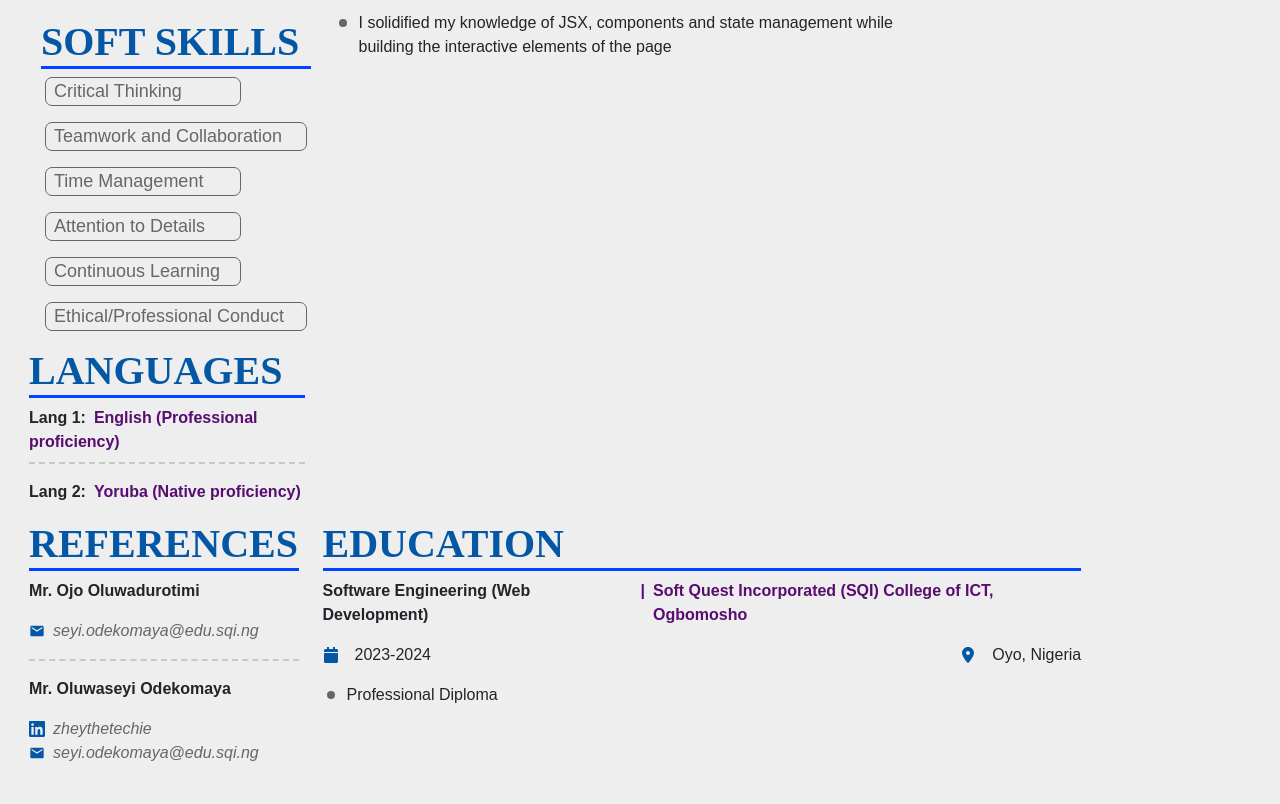
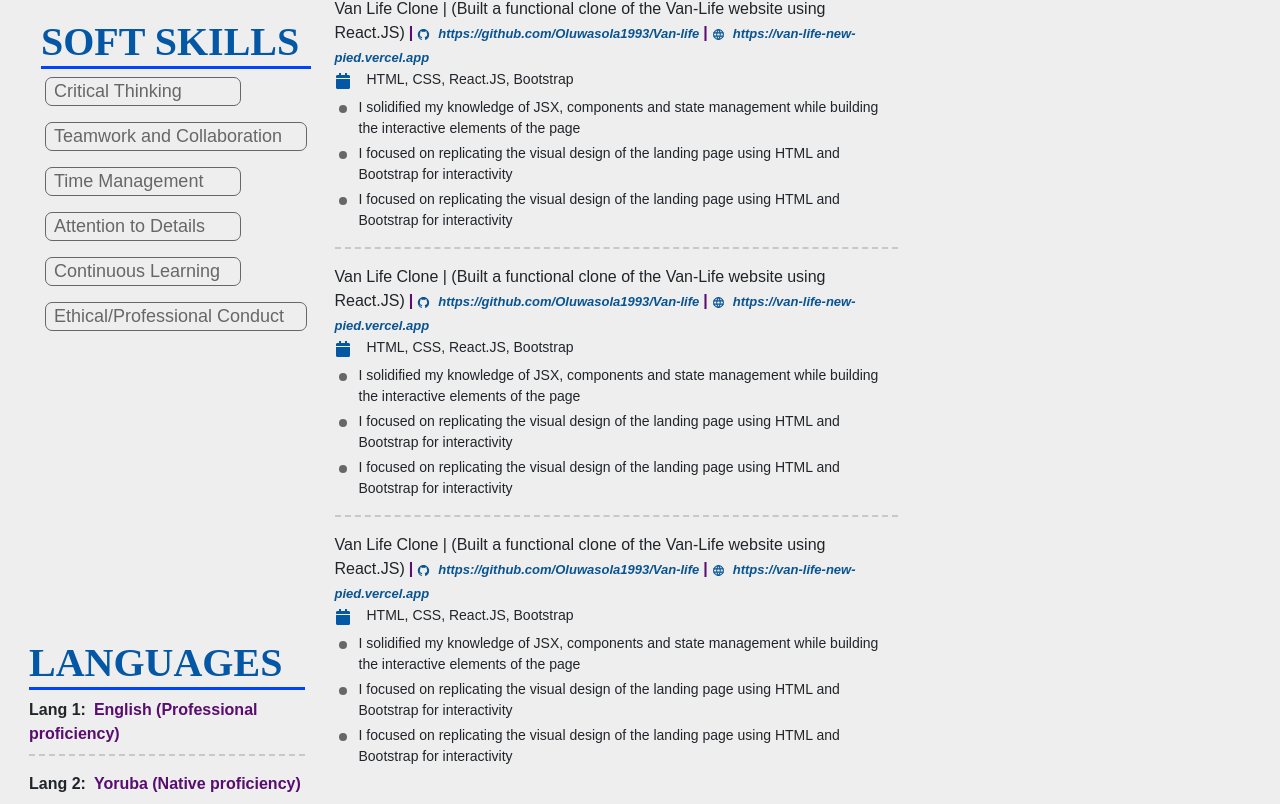
Before and after one commit to Oluwasola1993/My-CV, a React (Vite) app: page / in a window 1280 px wide. Shown: the part 576-1380 px from the top of the page. Before the commit the page ends 1341 px from the top, so only its background shows below. Built offline with nearby package versions, Linux system fonts and the light colour scheme.

Commit message:
Almost done with the projects sectio

```diff
--- a/src/Components/CV.jsx
+++ b/src/Components/CV.jsx
@@ -23,7 +23,7 @@ const CV = () => {
             <h1 className="Name">OJO OLUWASOLA</h1>
             <p className="FEd">Front-End Developer (React.JS)</p>
             <div className="row">
-              <div className="col-12 col-md-6 col-lg-4">
+              <div className="col-12 col-md-7 col-lg-4">
                 <a className="link1" href="mailto:ojooluwasola7@gmail.com">
                   <div className="d-flex gap-2">
                     <span className="icon">@</span> ojooluwasola7@gmail.com
@@ -51,7 +51,7 @@ const CV = () => {
                 </a>
               </div>
               <div className="row">
-                <div className="col-12 col-md-6 col-lg-6">
+                <div className="col-12 col-md-12 col-lg-6">
                   <a
                     className="link1"
                     href="https://www.linkedin.com/in/oluwasola-ojo-383b78190"
@@ -64,7 +64,7 @@ const CV = () => {
                     </div>
                   </a>
                 </div>
-                <div className="col-12 col-md-6 col-lg-6">
+                <div className="col-12 col-md-8 col-lg-6">
                   <a href="https://github.com/Oluwasola1993" className="link1">
                     <div className="d-flex gap-2">
                       <span className="icon">
@@ -75,7 +75,7 @@ const CV = () => {
                   </a>
                 </div>
                 <div className="row">
-                  <div className="col-12 col-md-6 col-lg-6">
+                  <div className="col-12 col-md-8 col-lg-6">
                     <a
                       className="link1"
                       href="https://www.twitter.com/@OLUWASO37625157"
@@ -93,7 +93,7 @@ const CV = () => {
             </div>
           </div>
           <div className="row px-lg-4 pt-4 mt-2">
-            <div className="col-12 col-md-3 col-lg-3">
+            <div className="col-12 col-md-4 col-lg-3">
               <h1 className="Name2">SKILLS</h1>
               <div className="d-flex gap-2 Skills px-1">
                 <p className="sk px-2">HTML 5</p>
@@ -121,7 +121,7 @@ const CV = () => {
                 <p className="sk px-2">Git</p>
               </div>
             </div>
-            <div className="col-12 col-md-6 col-lg-6">
+            <div className="col-12 col-md-8 col-lg-6">
               <h1 className="Name2">About Me</h1>
               <div className="FEd">
                 Highly skilled React Developer with 2 years of experience in
@@ -134,7 +134,7 @@ const CV = () => {
               </div>
             </div>
             <div className="row px-lg-4 pt-4">
-              <div className="col-12 col-md-3 col-lg-3">
+              <div className="col-12 col-md-5 col-lg-3">
                 <h1 className="Name2">SOFT SKILLS</h1>
                 <div className="Skills px-1">
                   <p className="sk px-2 w-75">Critical Thinking</p>
@@ -145,14 +145,16 @@ const CV = () => {
                   <p className="sk px-2">Ethical/Professional Conduct</p>
                 </div>
               </div>
-              <div className="col-12 col-md-6 col-lg-6 moveUp">
+              <div className="col-12 col-md-7 col-lg-6 moveUp">
                 <div>
                   <h1 className="Name2">PROJECTS</h1>
                 </div>
                 <div className="col-12 col-md-12 col-lg-12">
-                  <div>
-                    Van Life Clone | (Built a functional clone of the Van-Life
-                    website using React.JS){" "}
+                  <div className="lin pb-3">
+                    <span className="headings">
+                      Van Life Clone | (Built a functional clone of the Van-Life
+                      website using React.JS)
+                    </span>
                     <span className="fw-bold FEd px-lg-1">|</span>
                     <a
                       href="https://github.com/Oluwasola1993/Van-life"
@@ -177,24 +179,162 @@ const CV = () => {
                       <span className="icon">
                         <FaCalendar />
                       </span>
-                      <p>HTML, CSS, ReactJS, Bootstrap</p>
+                      <small>HTML, CSS, React.JS, Bootstrap</small>
                     </div>
-                    <div className="d-flex gap-2">
+                    <div className="d-flex gap-2 pt-1">
                       <span className="iC">
                         <GoDotFill />
                       </span>
-                      <p>
+                      <small>
                         I solidified my knowledge of JSX, components and state
                         management while building the interactive elements of
                         the page
-                      </p>
+                      </small>
+                    </div>
+                    <div className="d-flex gap-2 pt-1">
+                      <span className="iC">
+                        <GoDotFill />
+                      </span>
+                      <small>
+                        I focused on replicating the visual design of the
+                        landing page using HTML and Bootstrap for interactivity
+                      </small>
+                    </div>
+                    <div className="d-flex gap-2 pt-1">
+                      <span className="iC">
+                        <GoDotFill />
+                      </span>
+                      <small>
+                        I focused on replicating the visual design of the
+                        landing page using HTML and Bootstrap for interactivity
+                      </small>
+                    </div>
+                  </div>
+                  <div className="pt-3 lin pb-3">
+                    <span className="headings">
+                      Van Life Clone | (Built a functional clone of the Van-Life
+                      website using React.JS)
+                    </span>
+                    <span className="fw-bold FEd px-lg-1">|</span>
+                    <a
+                      href="https://github.com/Oluwasola1993/Van-life"
+                      className="proLink"
+                    >
+                      <span>
+                        <AiOutlineGithub className="me-2" />
+                        https://github.com/Oluwasola1993/Van-life
+                      </span>
+                    </a>
+                    <span className="fw-bold FEd px-lg-1">|</span>
+                    <a
+                      href="https://van-life-new-pied.vercel.app/"
+                      className="proLink"
+                    >
+                      <span>
+                        <TbWorld className="me-2" />
+                      </span>
+                      <span>https://van-life-new-pied.vercel.app</span>
+                    </a>
+                    <div className="d-flex gap-3">
+                      <span className="icon">
+                        <FaCalendar />
+                      </span>
+                      <small>HTML, CSS, React.JS, Bootstrap</small>
+                    </div>
+                    <div className="d-flex gap-2 pt-1">
+                      <span className="iC">
+                        <GoDotFill />
+                      </span>
+                      <small>
+                        I solidified my knowledge of JSX, components and state
+                        management while building the interactive elements of
+                        the page
+                      </small>
+                    </div>
+                    <div className="d-flex gap-2 pt-1">
+                      <span className="iC">
+                        <GoDotFill />
+                      </span>
+                      <small>
+                        I focused on replicating the visual design of the
+                        landing page using HTML and Bootstrap for interactivity
+                      </small>
+                    </div>
+                    <div className="d-flex gap-2 pt-1">
+                      <span className="iC">
+                        <GoDotFill />
+                      </span>
+                      <small>
+                        I focused on replicating the visual design of the
+                        landing page using HTML and Bootstrap for interactivity
+                      </small>
+                    </div>
+                  </div>
+                  <div className="pt-3">
+                    <span className="headings">
+                      Van Life Clone | (Built a functional clone of the Van-Life
+                      website using React.JS)
+                    </span>
+                    <span className="fw-bold FEd px-lg-1">|</span>
+                    <a
+                      href="https://github.com/Oluwasola1993/Van-life"
+                      className="proLink"
+                    >
+                      <span>
+                        <AiOutlineGithub className="me-2" />
+                        https://github.com/Oluwasola1993/Van-life
+                      </span>
+                    </a>
+                    <span className="fw-bold FEd px-lg-1">|</span>
+                    <a
+                      href="https://van-life-new-pied.vercel.app/"
+                      className="proLink"
+                    >
+                      <span>
+                        <TbWorld className="me-2" />
+                      </span>
+                      <span>https://van-life-new-pied.vercel.app</span>
+                    </a>
+                    <div className="d-flex gap-3">
+                      <span className="icon">
+                        <FaCalendar />
+                      </span>
+                      <small>HTML, CSS, React.JS, Bootstrap</small>
+                    </div>
+                    <div className="d-flex gap-2 pt-1">
+                      <span className="iC">
+                        <GoDotFill />
+                      </span>
+                      <small>
+                        I solidified my knowledge of JSX, components and state
+                        management while building the interactive elements of
+                        the page
+                      </small>
+                    </div>
+                    <div className="d-flex gap-2 pt-1">
+                      <span className="iC">
+                        <GoDotFill />
+                      </span>
+                      <small>
+                        I focused on replicating the visual design of the
+                        landing page using HTML and Bootstrap for interactivity
+                      </small>
+                    </div>
+                    <div className="d-flex gap-2 pt-1">
+                      <span className="iC">
+                        <GoDotFill />
+                      </span>
+                      <small>
+                        I focused on replicating the visual design of the
+                        landing page using HTML and Bootstrap for interactivity
+                      </small>
                     </div>
                   </div>
                 </div>
               </div>
             </div>
             <div className="row">
-              <div className="col-12 col-md-3 col-lg-3">
+              <div className="col-12 col-md-4 col-lg-3 langRow">
                 <h1 className="Name2">LANGUAGES</h1>
                 <div>
                   <p className="fw-bold lin pb-2">
@@ -212,7 +352,7 @@ const CV = () => {
                 </div>
               </div>
               <div className="row">
-                <div className="col-12 col-md-3 col-lg-3">
+                <div className="col-12 col-md-5 col-lg-3 langRow2">
                   <h1 className="Name2">REFERENCES</h1>
                   <div>
                     <p className="fw-bold">Mr. Ojo Oluwadurotimi</p>
@@ -260,7 +400,7 @@ const CV = () => {
                     </div>
                   </div>
                 </div>
-                <div className="col-12 col-md-8 col-lg-8">
+                <div className="col-12 col-md-7 col-lg-8 pt-3">
                   <h1 className="Name2">EDUCATION</h1>
                   <div className="d-flex gap-2">
                     <p className="fw-bold">
--- a/src/assets/Cv.css
+++ b/src/assets/Cv.css
@@ -90,7 +90,19 @@ body{
 
 }
 
-@media screen and (max-width: 999px) {
+.langRow{
+    margin-top: -60vh;
+}
+
+.langRow2{
+    margin-top: -28vh;
+}
+
+.headings{
+    font-weight: bold;
+}
+
+@media screen and (min-width: 200px) and (max-width: 699px) {
     .moveUp{
         margin-top: 0vh;
     }
@@ -102,4 +114,43 @@ body{
         font-weight: bold;
         text-decoration: none;
     }
+
+    .langRow{
+        margin-top: 0vh;
+    }
+
+    .langRow2{
+        margin-top: 0vh;
+    }
+
+    .headings{
+        font-weight: normal;
+    }
 }
+
+@media screen and (min-width: 700px) and (max-width: 1299px) {
+    .moveUp{
+        margin-top: -10vh;
+    }
+
+    .proLink{
+        color: rgb(9, 84, 145);
+        font-style: oblique;
+        font-size: 13px;
+        font-weight: bold;
+        text-decoration: none;
+    }
+
+    .langRow{
+        margin-top: -16vh;
+    }
+
+    .langRow2{
+        margin-top: -2vh;
+    }
+
+    .headings{
+        font-weight: normal;
+    }
+
+}
```
